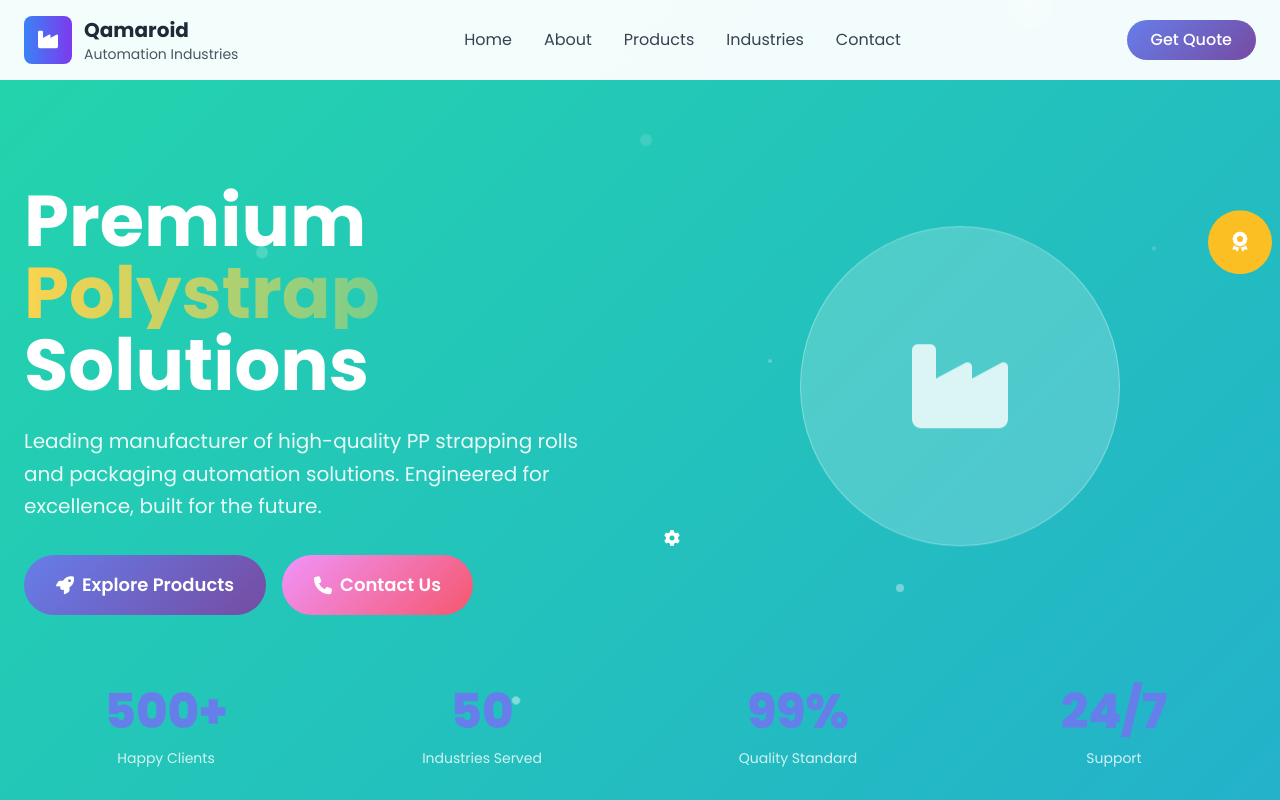
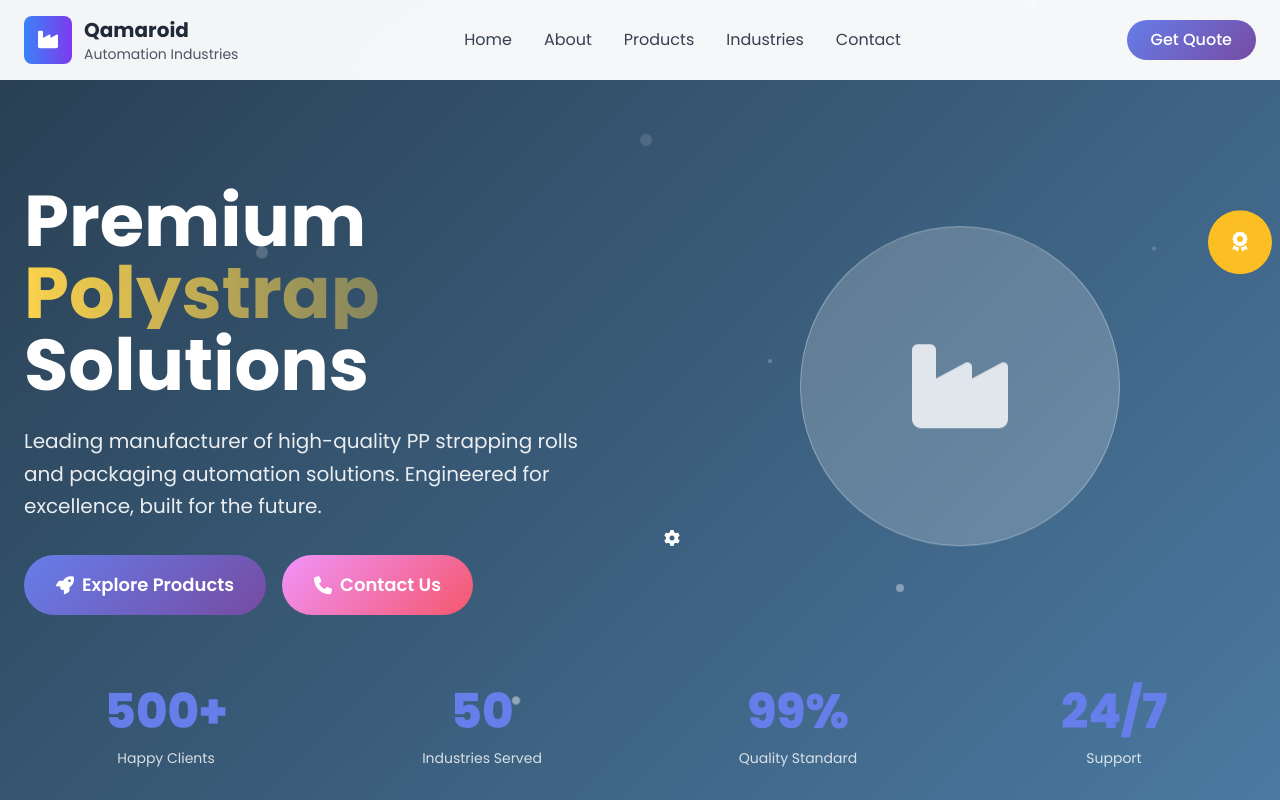
Before and after one commit to obaidoby/Polystrap, a plain HTML site: page index.html in a window 1280 px wide. Shown: the top 800 px of the page. Drawn offline with nearby package versions, Linux system fonts and the light colour scheme.

Commit message:
Update index.html

```diff
--- a/index.html
+++ b/index.html
@@ -13,9 +13,9 @@
         }
 
         .gradient-bg {
-            background: linear-gradient(-45deg, #ee7752, #e73c7e, #23a6d5, #23d5ab);
-            background-size: 400% 400%;
-            animation: gradientShift 15s ease infinite;
+    background: linear-gradient(-45deg, #2c3e50, #34495e, #4b79a1, #283e51);
+    background-size: 300% 300%;
+    animation: gradientShift 20s ease infinite;
 }
 
 @keyframes gradientShift {
```
Lines whose indentation alone changed are shown as unchanged.
